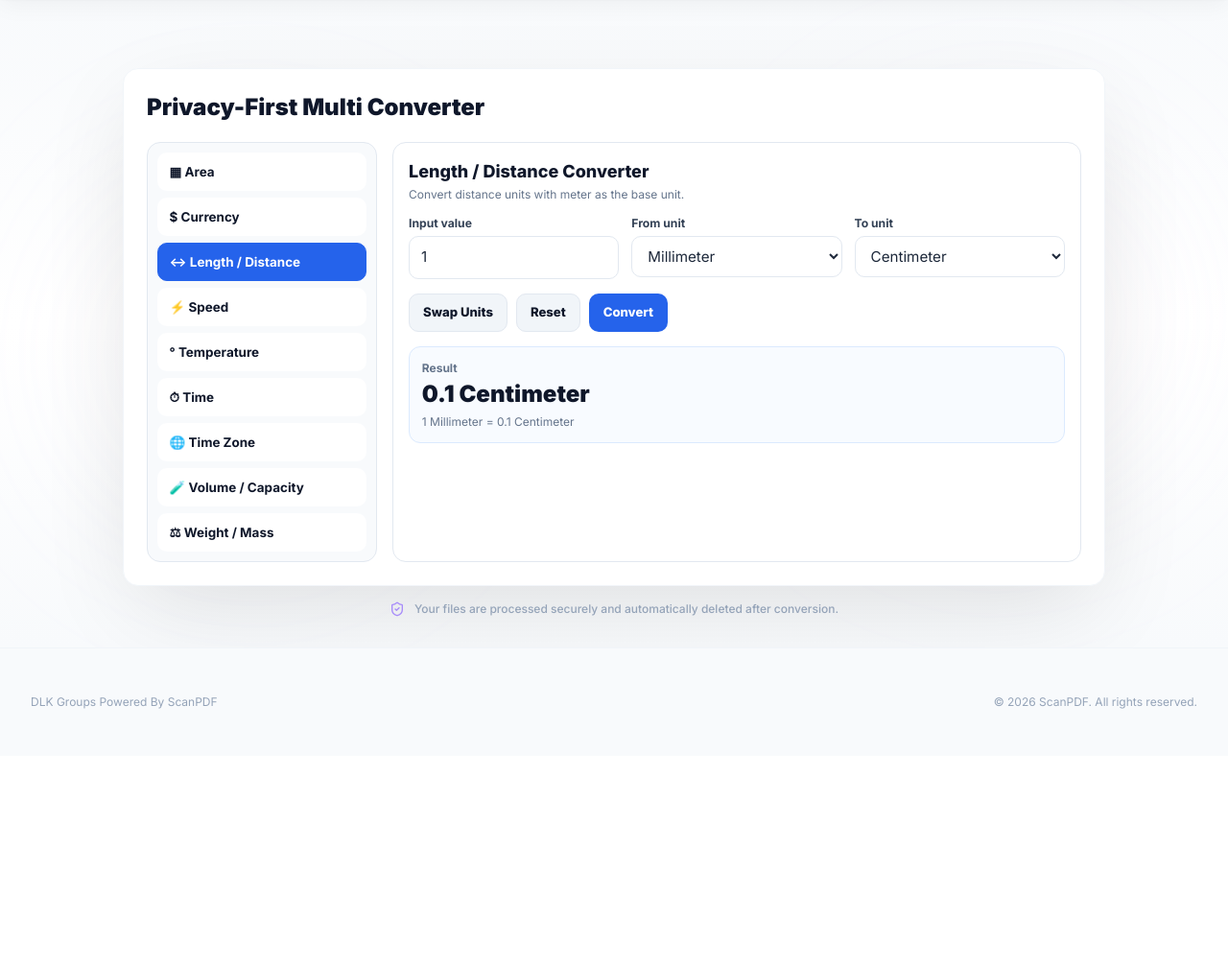
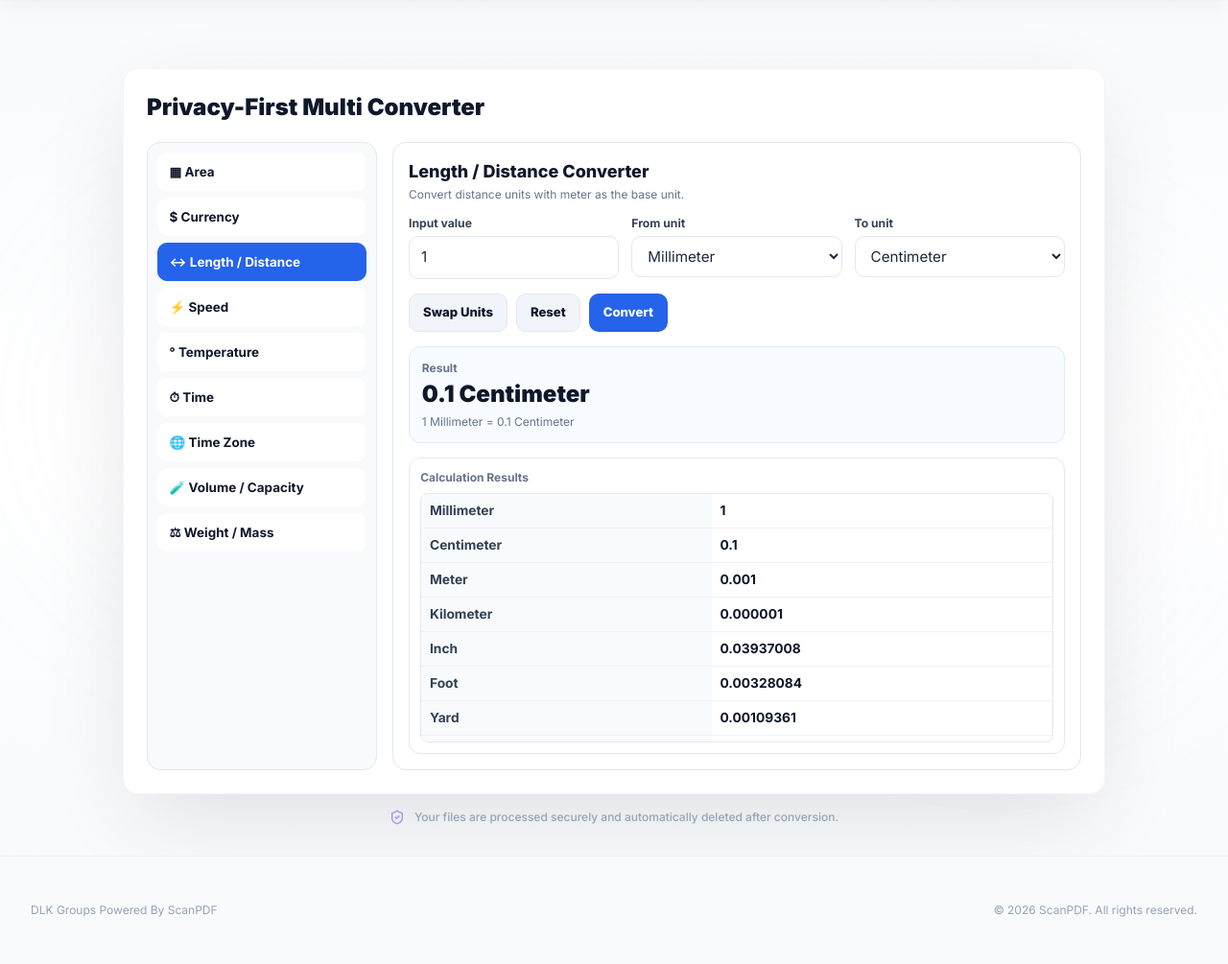
Before and after one commit to onecroreproject/Scan-PDF, a Django app: template templates/converter/unit_converter.html in a window 1280 px wide. Shown: the part 71-1076 px from the top of the page at 96% size. Before the commit the page ends 810 px from the top, so only its background shows below. Run offline with Django 3.2, Linux system fonts and the light colour scheme; the template is opened without the code that fills it, so the values that code supplies are empty; some libraries are stand-ins or nearby versions.

Commit message:
Added unit converter feature

```diff
--- a/static/css/unit_converter.css
+++ b/static/css/unit_converter.css
@@ -136,6 +136,46 @@
     padding: 0.8rem;
 }
 
+.uc-all-results-wrap {
+    margin-top: 0.9rem;
+    border: 1px solid var(--uc-border);
+    border-radius: 12px;
+    background: #ffffff;
+    padding: 0.7rem;
+}
+
+.uc-all-results-table-wrap {
+    margin-top: 0.45rem;
+    max-height: 260px;
+    overflow: auto;
+    border: 1px solid #e5e7eb;
+    border-radius: 8px;
+}
+
+.uc-all-results-table {
+    width: 100%;
+    border-collapse: collapse;
+    font-size: 0.86rem;
+}
+
+.uc-all-results-table td {
+    border-bottom: 1px solid #eef2f7;
+    padding: 0.45rem 0.55rem;
+    vertical-align: top;
+}
+
+.uc-all-results-table tr:last-child td { border-bottom: 0; }
+.uc-all-results-table td:first-child {
+    color: #334155;
+    font-weight: 700;
+    width: 46%;
+    background: #f8fafc;
+}
+.uc-all-results-table td:last-child {
+    color: #0f172a;
+    font-weight: 700;
+}
+
 .uc-result-label {
     font-size: 0.75rem;
     color: var(--uc-muted);
--- a/static/js/unit_converter.js
+++ b/static/js/unit_converter.js
@@ -132,6 +132,7 @@
         convert: document.getElementById('uc-convert'),
         result: document.getElementById('uc-result'),
         meta: document.getElementById('uc-meta'),
+        allResultsBody: document.getElementById('uc-all-results-body'),
     };
 
     function formatNumber(num) {
@@ -152,6 +153,20 @@
     function setResult(value, meta = '') {
         el.result.textContent = value;
         el.meta.textContent = meta;
+    }
+
+    function setAllResults(rows) {
+        el.allResultsBody.innerHTML = '';
+        rows.forEach((row) => {
+            const tr = document.createElement('tr');
+            const td1 = document.createElement('td');
+            const td2 = document.createElement('td');
+            td1.textContent = row.label;
+            td2.textContent = row.value;
+            tr.appendChild(td1);
+            tr.appendChild(td2);
+            el.allResultsBody.appendChild(tr);
+        });
     }
 
     function renderSidebar() {
@@ -264,6 +279,11 @@
         const toCfg = units[key][el.to.value];
         const result = amount * (fromCfg.factor / toCfg.factor);
         setResult(`${formatNumber(result)} ${toCfg.label}`, `1 ${fromCfg.label} = ${formatNumber(fromCfg.factor / toCfg.factor)} ${toCfg.label}`);
+        const rows = Object.entries(units[key]).map(([, cfg]) => ({
+            label: cfg.label,
+            value: formatNumber(amount * (fromCfg.factor / cfg.factor)),
+        }));
+        setAllResults(rows);
     }
 
     function convertTemperature() {
@@ -280,6 +300,13 @@
         if (to === 'f') result = celsius * (9 / 5) + 32;
         if (to === 'k') result = celsius + 273.15;
         setResult(`${formatNumber(result)} ${temperatureUnits[to]}`, 'Formula-based conversion');
+        const rows = Object.entries(temperatureUnits).map(([unitKey, label]) => {
+            let value = celsius;
+            if (unitKey === 'f') value = celsius * (9 / 5) + 32;
+            if (unitKey === 'k') value = celsius + 273.15;
+            return { label, value: formatNumber(value) };
+        });
+        setAllResults(rows);
     }
 
     function convertCurrency() {
@@ -298,6 +325,12 @@
             ? `Last updated: ${new Date(state.currencyLastUpdated * 1000).toLocaleString()}`
             : 'Last updated: fallback mode';
         setResult(`${formatNumber(result)} ${to}`, `${source} | ${stamp}`);
+        const rows = currencyOrder.map((code) => {
+            const rate = state.currencyRates[code];
+            const value = rate ? amount * (rate / fromRate) : NaN;
+            return { label: code, value: formatNumber(value) };
+        });
+        setAllResults(rows);
     }
 
     function getOffsetMs(timestamp, timeZone) {
@@ -363,6 +396,11 @@
         const targetDisplay = formatInZone(utcMs, toZone);
         const sourceDisplay = formatInZone(utcMs, fromZone);
         setResult(targetDisplay, `${fromZone}: ${sourceDisplay}`);
+        const rows = timezones.map((zone) => ({
+            label: zone,
+            value: formatInZone(utcMs, zone),
+        }));
+        setAllResults(rows);
     }
 
     function convertCurrent() {
@@ -377,6 +415,7 @@
     function resetCurrent() {
         setError('');
         setResult('-', '');
+        setAllResults([]);
         if (categoryConfig(state.current).type === 'timezone') {
             el.tzDatetime.value = defaultDateTimeLocal();
             el.tzFrom.value = 'UTC';
--- a/templates/converter/unit_converter.html
+++ b/templates/converter/unit_converter.html
@@ -62,6 +62,15 @@
                 <div id="uc-result" class="uc-result">-</div>
                 <p id="uc-meta" class="uc-meta"></p>
             </div>
+
+            <div class="uc-all-results-wrap">
+                <p class="uc-result-label">Calculation Results</p>
+                <div class="uc-all-results-table-wrap">
+                    <table class="uc-all-results-table">
+                        <tbody id="uc-all-results-body"></tbody>
+                    </table>
+                </div>
+            </div>
         </div>
     </div>
 </div>
```
